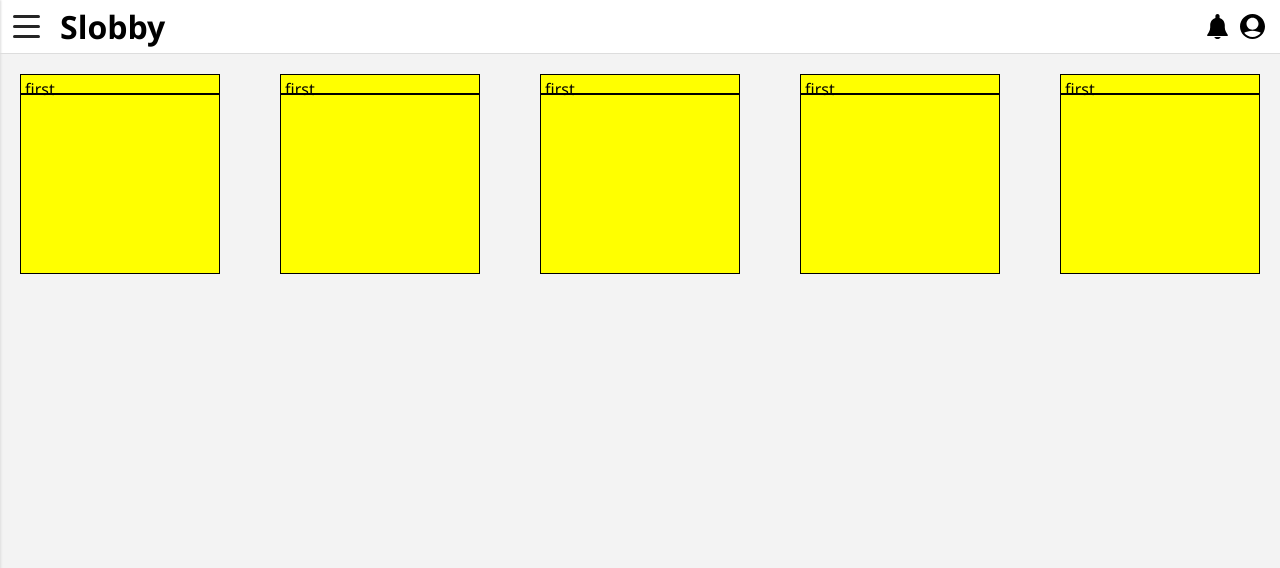
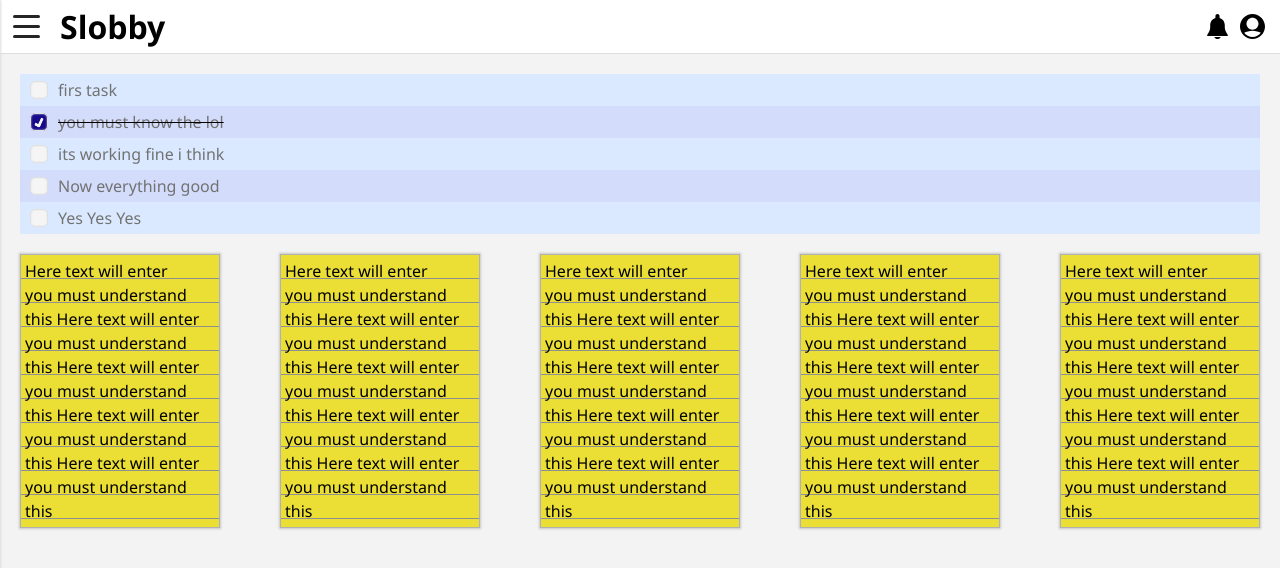
Before and after one commit to yonatansnir/slobby, a React (Create React App) app: page / in a window 1280 px wide. Shown: the top 568 px of the page. Built offline with nearby package versions, Linux system fonts and the light colour scheme.

Commit message:
working on tasks and notes page

```diff
--- a/src/App.js
+++ b/src/App.js
@@ -3,8 +3,7 @@ import React from 'react';
 import Menu from './components/menu/Menu';
 import Login from './pages/login/Login';
 import Header from './components/header/Header';
-import Tasks from './components/tasks/Tasks';
-import Notes from './components/notes/Notes';
+import TasksNotes from './pages/TasksNotes/TasksNotes';
 
 const App = () => {
   return(
@@ -12,8 +11,7 @@ const App = () => {
       <Menu />
       <Header />
       {/* <Login /> */}
-      {/* <Tasks /> */}
-      <Notes />
+      <TasksNotes />
     </div>
   )
 }
--- a/src/components/form-element/CheckBox.jsx
+++ b/src/components/form-element/CheckBox.jsx
@@ -1,8 +1,8 @@
 import React from 'react';
 
-const CheckBox = ({ label, name, handleChange }) => (
+const CheckBox = ({ label, name, check, handleChange }) => (
     <>
-        <label className="check-box"><input type="checkbox" name={name} onChange={handleChange} /> {label} </label>
+        <label className="check-box"><input type="checkbox" name={name} checked={check} onChange={handleChange} /> {label} </label>
     </>
 )
 
--- a/src/components/form-element/_form-element.scss
+++ b/src/components/form-element/_form-element.scss
@@ -89,7 +89,7 @@
 
         &:checked{
             transition: 0.2s;
-            background-color: rgb(134, 134, 134);
+            background-color: rgb(22, 9, 139);
 
             &::after{
                 opacity: 1;
--- a/src/components/notes/NoteItem.jsx
+++ b/src/components/notes/NoteItem.jsx
@@ -2,7 +2,12 @@ import React from 'react';
 
 const NoteItem = ({ note }) => (
     <div className="note-item">
-        {note.title}
+        <div className="delete">X</div>
+        Here text will enter <br /> you must understand this
+        Here text will enter <br /> you must understand this
+        Here text will enter <br /> you must understand this
+        Here text will enter <br /> you must understand this
+        Here text will enter <br /> you must understand this
     </div>
 )
 
--- a/src/components/notes/_notes.scss
+++ b/src/components/notes/_notes.scss
@@ -3,15 +3,42 @@
     display: flex;
     flex-wrap: wrap;
     justify-content: space-between;
+    @media #{$bp-small}{
+        justify-content: center;
+    }
 
     .note-item{
-        border: 1px solid black;
-        background: linear-gradient(to bottom, yellow 18px, black 18px, black 20px, yellow 20px);
-        line-height: 20px;
+        border: 1px solid rgb(177, 177, 177);
+        background: repeating-linear-gradient(to bottom, rgb(235, 223, 54), rgb(235, 223, 54) 23px, rgb(110, 110, 110) 23px, rgb(177, 177, 177) 24px);
+        box-shadow: 0px 0px 2px 1px rgba(155, 155, 155, 0.5);
+        line-height: 24px;
         margin-bottom: 20px;
         padding: 4px;
         width: 200px;
-        height: 200px;
+        position: relative;
 
+        &:hover > .delete{
+            opacity: 1;
+            transition: 0.3s;
+        }
+
+        .delete{
+            position: absolute;
+            width: 20px;
+            height: 20px;
+            font-size: 10px;
+            line-height: 20px;
+            color: white;
+            right: 0px;
+            border: 1px solid rgb(102, 8, 8);
+            background-color: rgb(128, 7, 7);
+            border-radius: 50%;
+            transform: translate(40%, -40%);
+            text-align: center;
+            top:0px;
+            box-shadow: 0px 0px 2px 1px rgba(155, 155, 155, 0.5);
+            opacity: 0;
+            cursor: pointer;
+        }
     }
 }
--- a/src/components/tasks/TaskItem.jsx
+++ b/src/components/tasks/TaskItem.jsx
@@ -1,9 +1,9 @@
 import React from 'react';
 import CheckBox from '../form-element/CheckBox';
 
-const TaskItem = ({ task }) => (
+const TaskItem = ({ task, handleChange }) => (
     <li className={task.completed ? 'completed' : ''}>
-        <CheckBox label={task.title} />
+        <CheckBox label={task.title} check={task.completed} handleChange={() => handleChange(task.id)} />
     </li>
 )
 
--- a/src/components/tasks/Tasks.jsx
+++ b/src/components/tasks/Tasks.jsx
@@ -3,11 +3,11 @@ import TaskItem from './TaskItem';
 
 const Tasks = () => {
     const [tasks, setTasks] = useState([
-        {id: 1, title: 'first', completed: false},
-        {id: 2, title: 'first', completed: true},
-        {id: 3, title: 'first', completed: false},
-        {id: 4, title: 'first', completed: false},
-        {id: 5, title: 'first', completed: false}
+        {id: 1, title: 'firs task', completed: false},
+        {id: 2, title: 'you must know the lol', completed: true},
+        {id: 3, title: 'its working fine i think', completed: false},
+        {id: 4, title: 'Now everything good', completed: false},
+        {id: 5, title: 'Yes Yes Yes', completed: false}
     ])
 
     // NOT WORKING YET.
@@ -20,7 +20,7 @@ const Tasks = () => {
     return (
         <div className="tasks">
             <ul>
-                {tasks.map(task => <TaskItem task={task} />)}
+                {tasks.map(task => <TaskItem task={task} handleChange={handleChange} />)}
             </ul>
         </div>
     )
--- a/src/components/tasks/_tasks.scss
+++ b/src/components/tasks/_tasks.scss
@@ -9,10 +9,10 @@
             margin:0px;
         }
         li:nth-child(odd){
-            background-color: rgb(211, 228, 253);
+            background-color: rgb(218, 233, 255);
         }
         li:nth-child(even){
-            background-color: rgb(177, 255, 245);
+            background-color: rgb(211, 220, 250);
         }
         .completed{
             text-decoration: line-through;
--- /dev/null
+++ b/src/pages/TasksNotes/TasksNotes.jsx
@@ -0,0 +1,15 @@
+import React from 'react';
+
+import Tasks from '../../components/tasks/Tasks';
+import Notes from '../../components/notes/Notes';
+
+const TasksNotes = () => {
+    return(
+        <div className="page">
+            <Tasks />
+            <Notes />
+        </div>
+    )
+}
+
+export default TasksNotes;
--- a/src/pages/login/Login.jsx
+++ b/src/pages/login/Login.jsx
@@ -5,7 +5,7 @@ import Button from '../../components/form-element/Button';
 import Icons from '../../components/Icons/Icons';
 
 const Login = () => {
-    const [form, setForm] = useState({ user: '', password: '' })
+    const [form, setForm] = useState({ user: '', password: '', keepSignIn: false })
 
     const handleChange = (e) => {
         setForm({...form, [e.target.name]: e.target.value})
@@ -31,9 +31,10 @@ const Login = () => {
                 <CheckBox
                     label="Keep Me Sign In"
                     name="keepSignIn"
-                    handleChange={handleChange}
+                    check={form.keepSignIn}
+                    handleChange={() => setForm({...form, keepSignIn: !form.keepSignIn})}
                 />
-                <Button text="LOGIN" styleClass="btn btn-green" handleClick={() => console.log('Hey')} />
+                <Button text="LOGIN" styleClass="btn btn-green" handleClick={() => console.log(form)} />
             </form>
         </div>
     )
--- a/src/style/style.css
+++ b/src/style/style.css
@@ -285,7 +285,7 @@ header div {
 .check-box input:checked {
   -webkit-transition: 0.2s;
   transition: 0.2s;
-  background-color: #868686;
+  background-color: #16098b;
 }
 
 .check-box input:checked::after {
@@ -315,11 +315,11 @@ header div {
 }
 
 .tasks ul li:nth-child(odd) {
-  background-color: #d3e4fd;
+  background-color: #dae9ff;
 }
 
 .tasks ul li:nth-child(even) {
-  background-color: #b1fff5;
+  background-color: #d3dcfa;
 }
 
 .tasks ul .completed {
@@ -338,14 +338,51 @@ header div {
           justify-content: space-between;
 }
 
+@media (max-width: 600px) {
+  .notes {
+    -webkit-box-pack: center;
+        -ms-flex-pack: center;
+            justify-content: center;
+  }
+}
+
 .notes .note-item {
-  border: 1px solid black;
-  background: linear-gradient(to bottom, yellow 18px, black 18px, black 20px, yellow 20px);
-  line-height: 20px;
+  border: 1px solid #b1b1b1;
+  background: repeating-linear-gradient(to bottom, #ebdf36, #ebdf36 23px, #6e6e6e 23px, #b1b1b1 24px);
+  -webkit-box-shadow: 0px 0px 2px 1px rgba(155, 155, 155, 0.5);
+          box-shadow: 0px 0px 2px 1px rgba(155, 155, 155, 0.5);
+  line-height: 24px;
   margin-bottom: 20px;
   padding: 4px;
   width: 200px;
-  height: 200px;
+  position: relative;
+}
+
+.notes .note-item:hover > .delete {
+  opacity: 1;
+  -webkit-transition: 0.3s;
+  transition: 0.3s;
+}
+
+.notes .note-item .delete {
+  position: absolute;
+  width: 20px;
+  height: 20px;
+  font-size: 10px;
+  line-height: 20px;
+  color: white;
+  right: 0px;
+  border: 1px solid #660808;
+  background-color: #800707;
+  border-radius: 50%;
+  -webkit-transform: translate(40%, -40%);
+          transform: translate(40%, -40%);
+  text-align: center;
+  top: 0px;
+  -webkit-box-shadow: 0px 0px 2px 1px rgba(155, 155, 155, 0.5);
+          box-shadow: 0px 0px 2px 1px rgba(155, 155, 155, 0.5);
+  opacity: 0;
+  cursor: pointer;
 }
 
 .login form {
```
Also changed, not shown: 1 other file (tests, documents, lock files or other folders).
